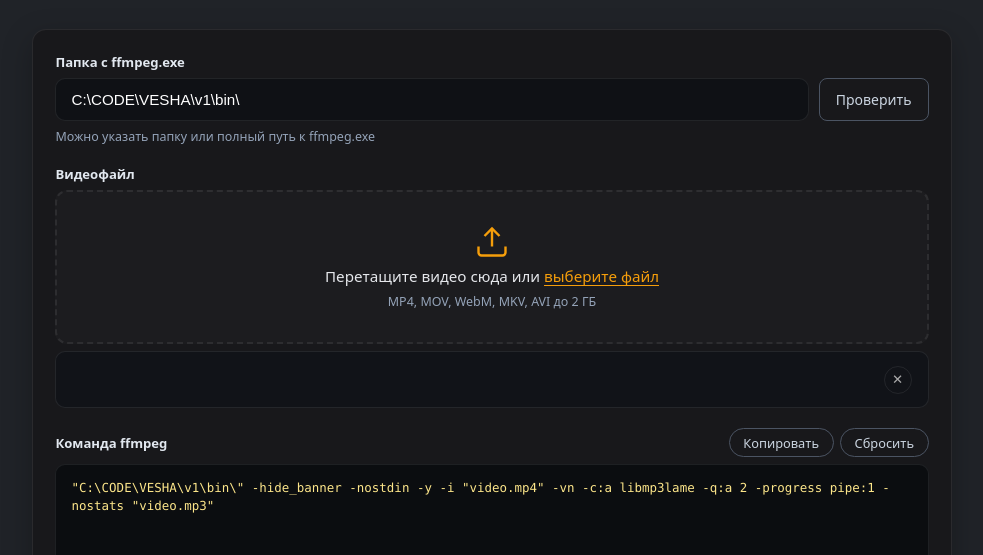
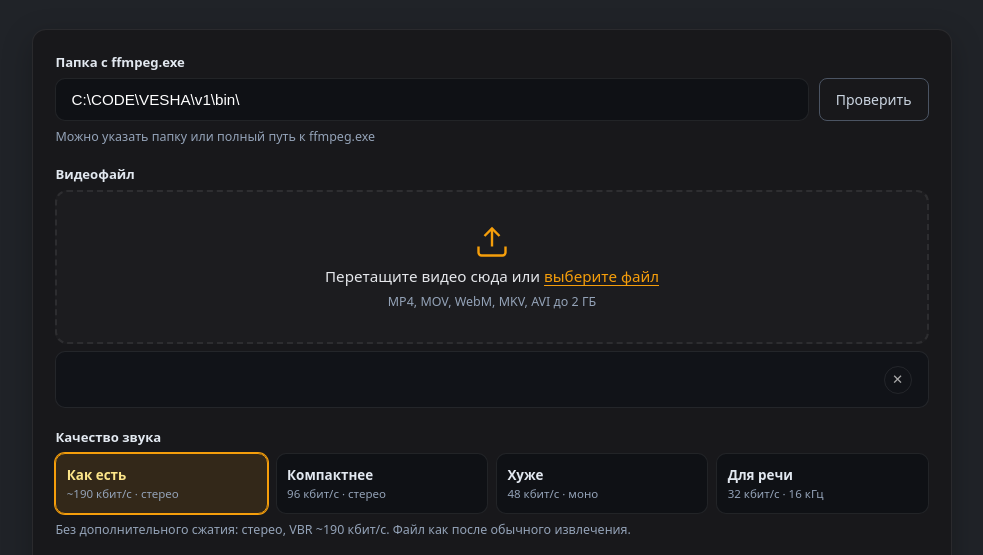
Before and after one commit to s-afanasiev/vesha, a website: page public/experiments/extract-audio/index.html in a window 1280 px wide. Shown: the part 223-778 px from the top of the page, without its empty margins (148-1131 px from the left). Drawn offline with Linux system fonts and the light colour scheme; no server answers.

Commit message:
extractAudio: can make less bitrate audio

```diff
--- a/public/experiments/extract-audio/extract-audio.css
+++ b/public/experiments/extract-audio/extract-audio.css
@@ -176,6 +176,69 @@ body.page-extract-audio {
   color: #f87171;
 }
 
+.ea-quality {
+  display: grid;
+  grid-template-columns: repeat(4, minmax(0, 1fr));
+  gap: 0.5rem;
+}
+
+.ea-quality-opt {
+  position: relative;
+  display: block;
+  min-width: 0;
+  cursor: pointer;
+}
+
+.ea-quality-opt input {
+  position: absolute;
+  opacity: 0;
+  pointer-events: none;
+}
+
+.ea-quality-card {
+  display: flex;
+  flex-direction: column;
+  gap: 0.2rem;
+  min-height: 100%;
+  padding: 0.7rem 0.65rem;
+  background: #0f1115;
+  border: 1px solid var(--ea-border);
+  border-radius: 10px;
+  text-align: left;
+  transition: border-color 0.15s ease, background 0.15s ease, box-shadow 0.15s ease;
+}
+
+.ea-quality-card strong {
+  color: #e2e8f0;
+  font-size: 0.84rem;
+  font-weight: 600;
+}
+
+.ea-quality-card small {
+  color: var(--ea-muted);
+  font-size: 0.72rem;
+  line-height: 1.3;
+}
+
+.ea-quality-opt:hover .ea-quality-card {
+  border-color: var(--ea-accent-border);
+}
+
+.ea-quality-opt input:focus-visible + .ea-quality-card {
+  border-color: var(--ea-accent);
+  box-shadow: 0 0 0 2px rgba(245, 158, 11, 0.18);
+}
+
+.ea-quality-opt input:checked + .ea-quality-card {
+  background: var(--ea-accent-soft);
+  border-color: var(--ea-accent);
+  box-shadow: 0 0 0 1px var(--ea-accent);
+}
+
+.ea-quality-opt input:checked + .ea-quality-card strong {
+  color: #fde68a;
+}
+
 .ea-label-row {
   display: flex;
   align-items: center;
@@ -292,6 +355,12 @@ body.page-extract-audio {
   margin-top: 0.25rem;
 }
 
+@media (max-width: 720px) {
+  .ea-quality {
+    grid-template-columns: repeat(2, minmax(0, 1fr));
+  }
+}
+
 @media (max-width: 640px) {
   .ea-path-row,
   .ea-label-row {
--- a/public/experiments/extract-audio/extract-audio.js
+++ b/public/experiments/extract-audio/extract-audio.js
@@ -1,6 +1,25 @@
 (function () {
   const STORAGE_KEY = 'vesha.extract-audio.ffmpegDir';
+  const QUALITY_STORAGE_KEY = 'vesha.extract-audio.quality';
   const DEFAULT_FFMPEG_DIR = 'C:\\CODE\\VESHA\\v1\\bin\\';
+  const QUALITY_ARGS = {
+    original: '-c:a libmp3lame -q:a 2',
+    compact: '-c:a libmp3lame -b:a 96k',
+    low: '-ac 1 -ar 22050 -c:a libmp3lame -b:a 48k',
+    speech: '-ac 1 -ar 16000 -c:a libmp3lame -b:a 32k',
+  };
+  const QUALITY_HINTS = {
+    original: 'Без дополнительного сжатия: стерео, VBR ~190 кбит/с. Файл как после обычного извлечения.',
+    compact: 'Меньше размер: 96 кбит/с, стерео. Речь и музыка ещё звучат нормально.',
+    low: 'Заметно хуже и легче: 48 кбит/с, моно, 22 кГц. Речь слышна, файл примерно в 4 раза меньше.',
+    speech: 'Минимум для распознавания речи: 32 кбит/с, моно, 16 кГц. Хватает Whisper и похожим движкам.',
+  };
+  const QUALITY_LABELS = {
+    original: 'как есть',
+    compact: 'компактнее',
+    low: 'хуже',
+    speech: 'для речи',
+  };
 
   const ffmpegDirInput = document.getElementById('ffmpeg-dir');
   const probeBtn = document.getElementById('probe-btn');
@@ -26,11 +45,37 @@
   const resultMeta = document.getElementById('result-meta');
   const downloadBtn = document.getElementById('download-btn');
   const player = document.getElementById('player');
+  const qualityHint = document.getElementById('quality-hint');
+  const qualityInputs = Array.from(document.querySelectorAll('input[name="audio-quality"]'));
 
   let currentFile = null;
   let progressSource = null;
   let commandDirty = false;
   let previewTimer = null;
+
+  function getQuality() {
+    const selected = qualityInputs.find((el) => el.checked);
+    const value = selected && selected.value;
+    return QUALITY_ARGS[value] ? value : 'original';
+  }
+
+  function setQuality(value) {
+    const id = QUALITY_ARGS[value] ? value : 'original';
+    qualityInputs.forEach((el) => {
+      el.checked = el.value === id;
+    });
+    qualityHint.textContent = QUALITY_HINTS[id];
+    return id;
+  }
+
+  function fallbackCommandLine(ffmpeg, input, quality) {
+    const output = input.replace(/\.[^.]+$/, '') + '.mp3';
+    const audioArgs = QUALITY_ARGS[quality] || QUALITY_ARGS.original;
+    return (
+      '"' + ffmpeg + '" -hide_banner -nostdin -y -i "' + input +
+      '" -vn ' + audioArgs + ' -progress pipe:1 -nostats "' + output + '"'
+    );
+  }
 
   function formatBytes(bytes) {
     if (!bytes) return '0 Б';
@@ -86,9 +131,11 @@
 
   async function refreshCommand(force) {
     if (commandDirty && !force) return;
+    const quality = getQuality();
     const params = new URLSearchParams({
       ffmpegDir: ffmpegDirInput.value.trim(),
       inputName: currentFile ? currentFile.name : 'video.mp4',
+      quality,
     });
     try {
       const res = await fetch('/api/extract-audio/preview?' + params.toString());
@@ -99,10 +146,7 @@
     } catch {
       const ffmpeg = ffmpegDirInput.value.trim() || 'ffmpeg.exe';
       const input = currentFile ? currentFile.name : 'video.mp4';
-      const output = input.replace(/\.[^.]+$/, '') + '.mp3';
-      commandEl.value =
-        '"' + ffmpeg + '" -hide_banner -nostdin -y -i "' + input +
-        '" -vn -c:a libmp3lame -q:a 2 -progress pipe:1 -nostats "' + output + '"';
+      commandEl.value = fallbackCommandLine(ffmpeg, input, quality);
       commandDirty = false;
     }
   }
@@ -122,7 +166,11 @@
   function showResult(job) {
     resultEl.hidden = false;
     const ext = (job.audioExt || 'mp3').toUpperCase();
-    resultMeta.textContent = job.bytes ? `${ext} · ${formatBytes(job.bytes)}` : ext;
+    const parts = [ext];
+    if (job.bytes) parts.push(formatBytes(job.bytes));
+    const qualityLabel = job.qualityLabel || QUALITY_LABELS[job.quality];
+    if (qualityLabel) parts.push(qualityLabel);
+    resultMeta.textContent = parts.join(' · ');
     downloadBtn.href = job.downloadUrl;
     downloadBtn.setAttribute('download', '');
     player.src = job.downloadUrl;
@@ -142,9 +190,10 @@
     const saved = localStorage.getItem(STORAGE_KEY);
     if (saved && !isProjectBinPath(saved)) {
       ffmpegDirInput.value = saved;
-      return;
+    } else {
+      ffmpegDirInput.value = DEFAULT_FFMPEG_DIR;
     }
-    ffmpegDirInput.value = DEFAULT_FFMPEG_DIR;
+    setQuality(localStorage.getItem(QUALITY_STORAGE_KEY) || 'original');
   }
 
   async function probeFfmpeg() {
@@ -181,6 +230,7 @@
       fd.append('file', file);
       fd.append('ffmpegDir', ffmpegDir);
       fd.append('command', commandEl.value);
+      fd.append('quality', getQuality());
 
       xhr.upload.onprogress = (e) => {
         if (e.lengthComputable) onUploadProgress(e.loaded / e.total);
@@ -254,6 +304,15 @@
       };
     });
   }
+
+  qualityInputs.forEach((el) => {
+    el.addEventListener('change', () => {
+      const quality = setQuality(el.value);
+      localStorage.setItem(QUALITY_STORAGE_KEY, quality);
+      commandDirty = false;
+      refreshCommand(true);
+    });
+  });
 
   commandEl.addEventListener('input', () => {
     commandDirty = true;
--- a/public/experiments/extract-audio/index.html
+++ b/public/experiments/extract-audio/index.html
@@ -61,6 +61,41 @@
       </div>
 
       <div class="ea-field">
+        <span class="ea-label">Качество звука</span>
+        <div class="ea-quality" role="radiogroup" aria-label="Качество звука">
+          <label class="ea-quality-opt">
+            <input type="radio" name="audio-quality" value="original" checked />
+            <span class="ea-quality-card">
+              <strong>Как есть</strong>
+              <small>~190 кбит/с · стерео</small>
+            </span>
+          </label>
+          <label class="ea-quality-opt">
+            <input type="radio" name="audio-quality" value="compact" />
+            <span class="ea-quality-card">
+              <strong>Компактнее</strong>
+              <small>96 кбит/с · стерео</small>
+            </span>
+          </label>
+          <label class="ea-quality-opt">
+            <input type="radio" name="audio-quality" value="low" />
+            <span class="ea-quality-card">
+              <strong>Хуже</strong>
+              <small>48 кбит/с · моно</small>
+            </span>
+          </label>
+          <label class="ea-quality-opt">
+            <input type="radio" name="audio-quality" value="speech" />
+            <span class="ea-quality-card">
+              <strong>Для речи</strong>
+              <small>32 кбит/с · 16 кГц</small>
+            </span>
+          </label>
+        </div>
+        <span class="ea-hint" id="quality-hint">Без дополнительного сжатия: стерео, VBR ~190 кбит/с.</span>
+      </div>
+
+      <div class="ea-field">
         <div class="ea-label-row">
           <span class="ea-label">Команда ffmpeg</span>
           <div class="ea-cmd-actions">
```
Also changed, not shown: server/routes/extractAudio.js (+6 -1 lines), server/services/extractLocalAudio.js (+48 -10 lines).
